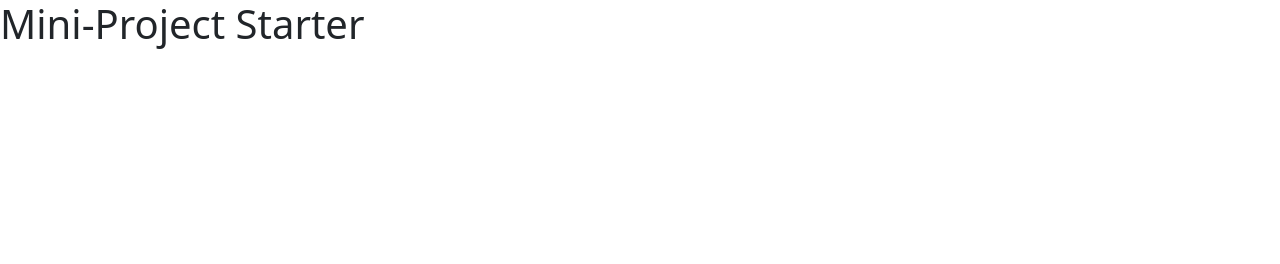
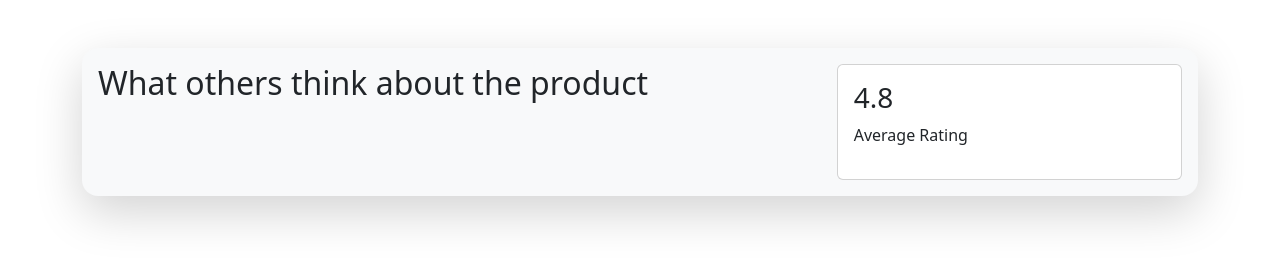
Before and after one commit to Phongsiri-Mekwichiencharoen/Rating-Component, a plain HTML site: page index.html in a window 1280 px wide. Drawn offline with Linux system fonts and the light colour scheme.

Commit message:
Working on Rating Summary Structure.

```diff
--- a/index.html
+++ b/index.html
@@ -9,7 +9,28 @@
     <title>Rating Component</title>
   </head>
   <body>
-    <h1>Mini-Project Starter</h1>
+    <div class="container">
+      <div class="card bg-light rounded-4 border-0 mt-5 shadow-lg">
+        <div class="card-body">
+          <div class="row p-7">
+
+            <div class="col-8">
+              <h2>What others think about the product</h2>
+            </div>
+
+            <div class="col-4">
+              <div class="card">
+                <div class="card-body">
+                  <h3>4.8</h3>
+                  <p>Average Rating</p>
+                </div>
+              </div>
+            </div>
+
+          </div>
+        </div>
+      </div>
+    </div>
 
     <script src="js/bootstrap.bundle.min.js"></script>
   </body>
```
